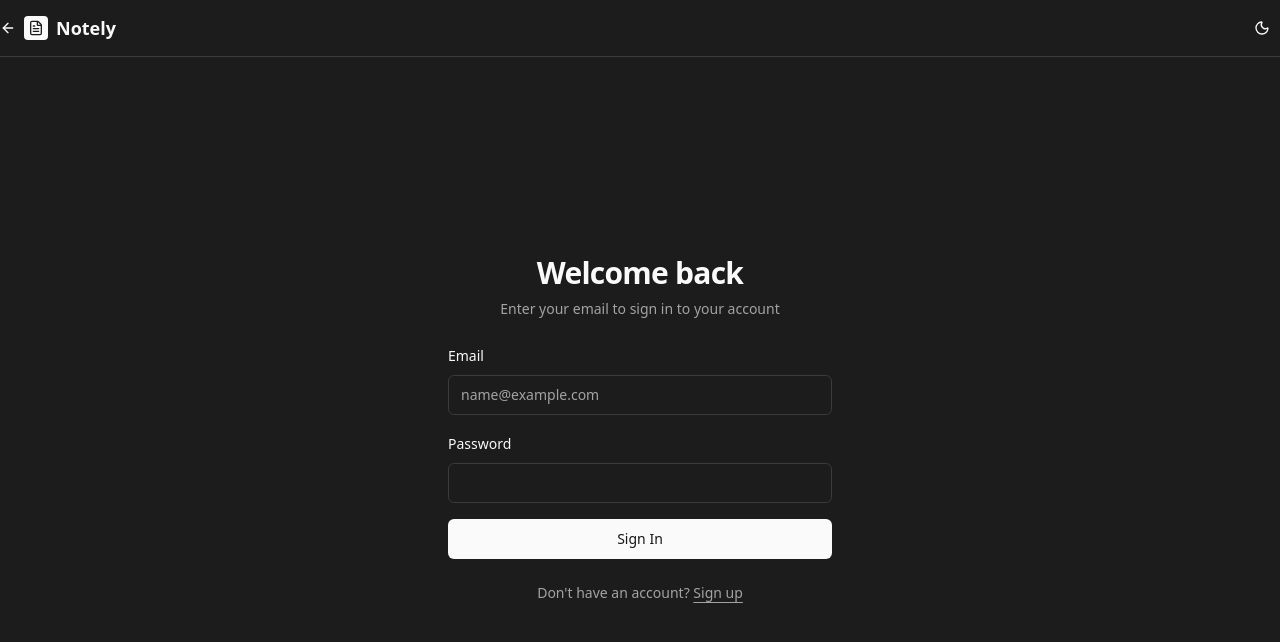
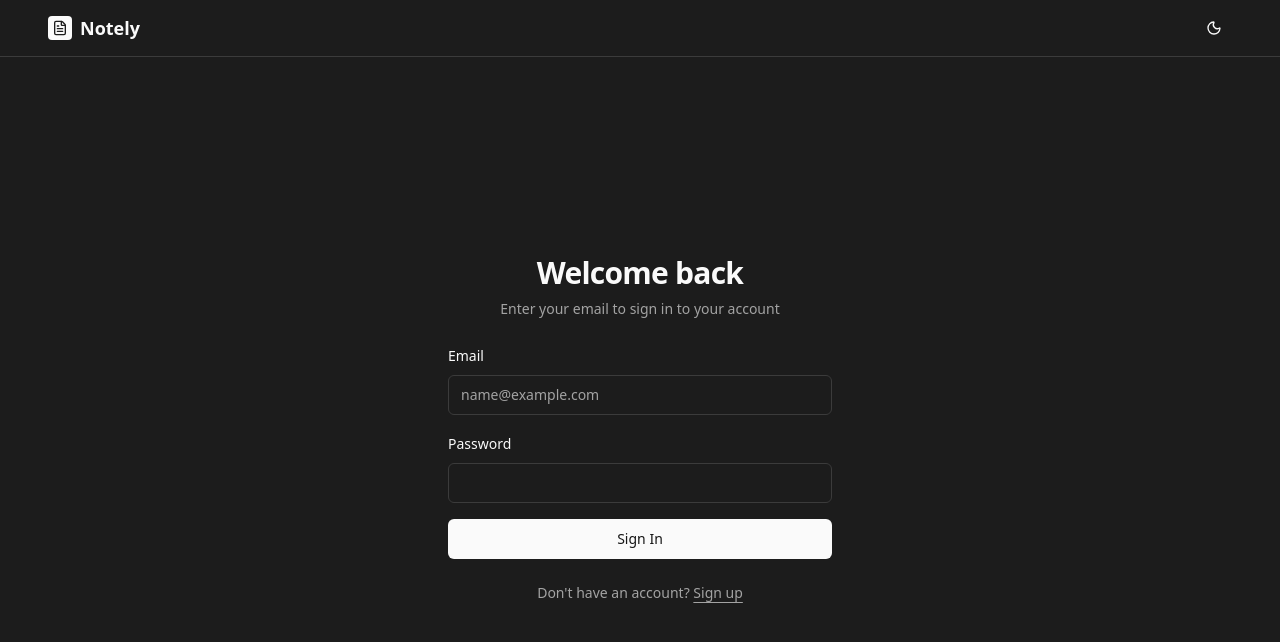
Before and after one commit to isaqu3d/notefly, a Next.js app in the folder apps/web/: page /auth/login in a window 1280 px wide. Shown: the top 642 px of the page. Built offline with nearby package versions, Linux system fonts and the light colour scheme.

Commit message:
feat: refactor login and register pages for improved layout and code organization

```diff
--- a/apps/web/src/app/auth/login/page.tsx
+++ b/apps/web/src/app/auth/login/page.tsx
@@ -1,14 +1,14 @@
 'use client';
 
-import { useState } from 'react';
-import { useRouter } from 'next/navigation';
-import Link from 'next/link';
+import { ThemeToggle } from '@/components/theme-toggle';
+import { Button } from '@/components/ui/button';
+import { Input } from '@/components/ui/input';
 import { api, ApiError } from '@/lib/api';
 import type { AuthResponse } from '@/types';
-import { Button } from '@/components/ui/button';
-import { Input } from '@/components/ui/input';
-import { ThemeToggle } from '@/components/theme-toggle';
-import { ArrowLeft, FileText } from 'lucide-react';
+import { FileText } from 'lucide-react';
+import Link from 'next/link';
+import { useRouter } from 'next/navigation';
+import { useState } from 'react';
 
 interface FieldError {
   path: string;
@@ -61,9 +61,11 @@ export default function LoginPage() {
   return (
     <div className="min-h-screen flex flex-col">
       <header className="border-b">
-        <div className="container flex h-14 items-center justify-between">
-          <Link href="/" className="flex items-center gap-2 hover:opacity-80 transition-opacity">
-            <ArrowLeft className="h-4 w-4" />
+        <div className="container flex h-14 items-center justify-between px-6 md:px-12">
+          <Link
+            href="/"
+            className="flex items-center gap-2 hover:opacity-80 transition-opacity"
+          >
             <div className="flex items-center gap-2">
               <div className="h-6 w-6 rounded bg-foreground flex items-center justify-center">
                 <FileText className="h-4 w-4 text-background" />
@@ -92,7 +94,10 @@ export default function LoginPage() {
 
           <form onSubmit={handleSubmit} className="space-y-4">
             <div className="space-y-2">
-              <label htmlFor="email" className="text-sm font-medium leading-none">
+              <label
+                htmlFor="email"
+                className="text-sm font-medium leading-none"
+              >
                 Email
               </label>
               <Input
@@ -119,7 +124,10 @@ export default function LoginPage() {
             </div>
 
             <div className="space-y-2">
-              <label htmlFor="password" className="text-sm font-medium leading-none">
+              <label
+                htmlFor="password"
+                className="text-sm font-medium leading-none"
+              >
                 Password
               </label>
               <Input
@@ -140,7 +148,9 @@ export default function LoginPage() {
                 className={fieldErrors.password ? 'border-destructive' : ''}
               />
               {fieldErrors.password && (
-                <p className="text-sm text-destructive">{fieldErrors.password}</p>
+                <p className="text-sm text-destructive">
+                  {fieldErrors.password}
+                </p>
               )}
             </div>
 
@@ -151,7 +161,10 @@ export default function LoginPage() {
 
           <p className="text-center text-sm text-muted-foreground">
             Don&apos;t have an account?{' '}
-            <Link href="/auth/register" className="underline underline-offset-4 hover:text-primary">
+            <Link
+              href="/auth/register"
+              className="underline underline-offset-4 hover:text-primary"
+            >
               Sign up
             </Link>
           </p>
--- a/apps/web/src/app/auth/register/page.tsx
+++ b/apps/web/src/app/auth/register/page.tsx
@@ -1,14 +1,14 @@
 'use client';
 
-import { useState } from 'react';
-import { useRouter } from 'next/navigation';
-import Link from 'next/link';
+import { ThemeToggle } from '@/components/theme-toggle';
+import { Button } from '@/components/ui/button';
+import { Input } from '@/components/ui/input';
 import { api, ApiError } from '@/lib/api';
 import type { AuthResponse } from '@/types';
-import { Button } from '@/components/ui/button';
-import { Input } from '@/components/ui/input';
-import { ThemeToggle } from '@/components/theme-toggle';
-import { ArrowLeft, FileText } from 'lucide-react';
+import { FileText } from 'lucide-react';
+import Link from 'next/link';
+import { useRouter } from 'next/navigation';
+import { useState } from 'react';
 
 interface FieldError {
   path: string;
@@ -77,9 +77,11 @@ export default function RegisterPage() {
   return (
     <div className="min-h-screen flex flex-col">
       <header className="border-b">
-        <div className="container flex h-14 items-center justify-between">
-          <Link href="/" className="flex items-center gap-2 hover:opacity-80 transition-opacity">
-            <ArrowLeft className="h-4 w-4" />
+        <div className="container flex h-14 items-center justify-between px-6 md:px-12">
+          <Link
+            href="/"
+            className="flex items-center gap-2 hover:opacity-80 transition-opacity"
+          >
             <div className="flex items-center gap-2">
               <div className="h-6 w-6 rounded bg-foreground flex items-center justify-center">
                 <FileText className="h-4 w-4 text-background" />
@@ -94,7 +96,9 @@ export default function RegisterPage() {
       <div className="flex-1 flex items-center justify-center p-4">
         <div className="w-full max-w-sm space-y-6">
           <div className="space-y-2 text-center">
-            <h1 className="text-3xl font-bold tracking-tight">Create an account</h1>
+            <h1 className="text-3xl font-bold tracking-tight">
+              Create an account
+            </h1>
             <p className="text-sm text-muted-foreground">
               Enter your email below to create your account
             </p>
@@ -108,7 +112,10 @@ export default function RegisterPage() {
 
           <form onSubmit={handleSubmit} className="space-y-4">
             <div className="space-y-2">
-              <label htmlFor="name" className="text-sm font-medium leading-none">
+              <label
+                htmlFor="name"
+                className="text-sm font-medium leading-none"
+              >
                 Name
               </label>
               <Input
@@ -135,7 +142,10 @@ export default function RegisterPage() {
             </div>
 
             <div className="space-y-2">
-              <label htmlFor="email" className="text-sm font-medium leading-none">
+              <label
+                htmlFor="email"
+                className="text-sm font-medium leading-none"
+              >
                 Email
               </label>
               <Input
@@ -162,7 +172,10 @@ export default function RegisterPage() {
             </div>
 
             <div className="space-y-2">
-              <label htmlFor="password" className="text-sm font-medium leading-none">
+              <label
+                htmlFor="password"
+                className="text-sm font-medium leading-none"
+              >
                 Password
               </label>
               <Input
@@ -184,12 +197,17 @@ export default function RegisterPage() {
                 className={fieldErrors.password ? 'border-destructive' : ''}
               />
               {fieldErrors.password && (
-                <p className="text-sm text-destructive">{fieldErrors.password}</p>
+                <p className="text-sm text-destructive">
+                  {fieldErrors.password}
+                </p>
               )}
             </div>
 
             <div className="space-y-2">
-              <label htmlFor="confirmPassword" className="text-sm font-medium leading-none">
+              <label
+                htmlFor="confirmPassword"
+                className="text-sm font-medium leading-none"
+              >
                 Confirm Password
               </label>
               <Input
@@ -208,10 +226,14 @@ export default function RegisterPage() {
                 }}
                 required
                 minLength={6}
-                className={fieldErrors.confirmPassword ? 'border-destructive' : ''}
+                className={
+                  fieldErrors.confirmPassword ? 'border-destructive' : ''
+                }
               />
               {fieldErrors.confirmPassword && (
-                <p className="text-sm text-destructive">{fieldErrors.confirmPassword}</p>
+                <p className="text-sm text-destructive">
+                  {fieldErrors.confirmPassword}
+                </p>
               )}
             </div>
 
@@ -222,7 +244,10 @@ export default function RegisterPage() {
 
           <p className="text-center text-sm text-muted-foreground">
             Already have an account?{' '}
-            <Link href="/auth/login" className="underline underline-offset-4 hover:text-primary">
+            <Link
+              href="/auth/login"
+              className="underline underline-offset-4 hover:text-primary"
+            >
               Sign in
             </Link>
           </p>
```
